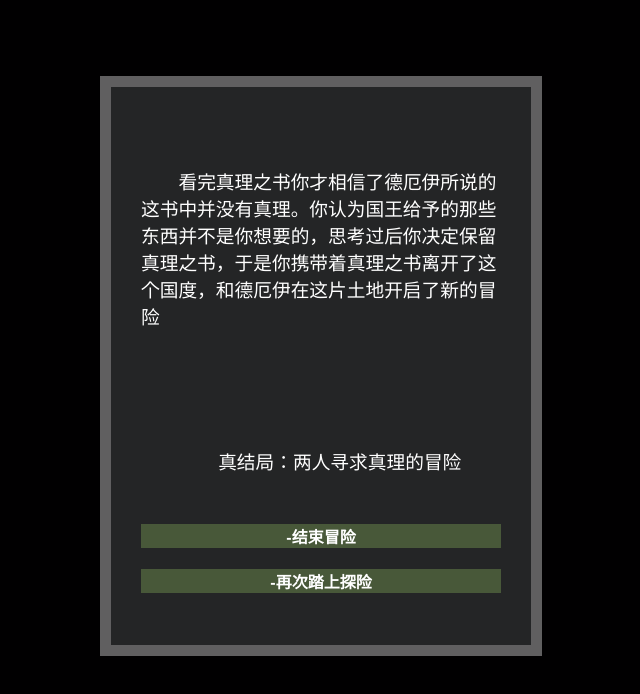
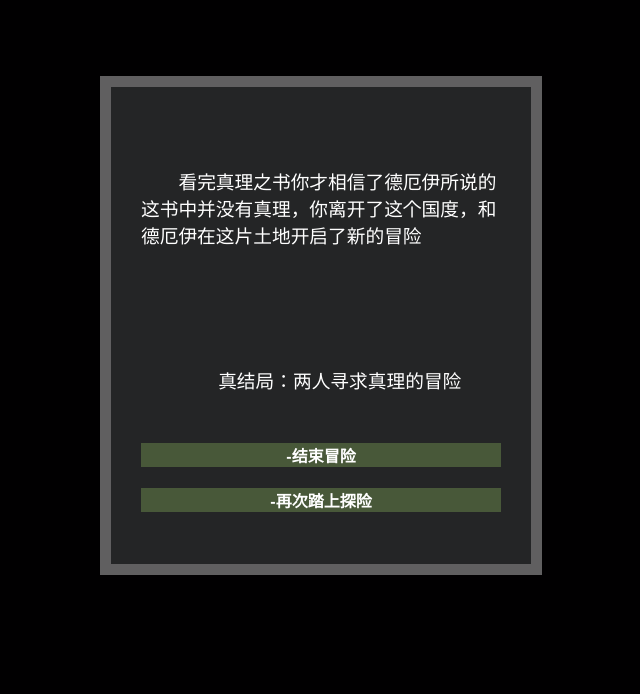
Before and after one commit to mope80/mope80.github.io, a plain HTML site: page trueEnd2.html in a window 1280 px wide. Shown: the whole page, without its empty margins (319-959 px from the left). Drawn offline with Linux system fonts and the light colour scheme.

Commit message:
Update trueEnd2.html

```diff
--- a/trueEnd2.html
+++ b/trueEnd2.html
@@ -8,7 +8,7 @@
   </head>
   <body style='background:#010001';>
   <div class="box">
-  <h3>看完真理之书你才相信了德厄伊所说的这书中并没有真理。你认为国王给予的那些东西并不是你想要的，思考过后你决定保留真理之书，于是你携带着真理之书离开了这个国度，和德厄伊在这片土地开启了新的冒险</h3>
+ <h3>看完真理之书你才相信了德厄伊所说的这书中并没有真理，你离开了这个国度，和德厄伊在这片土地开启了新的冒险</h3>
   <br>
   <h3>真结局：两人寻求真理的冒险</h3>
 <h4 onclick="trueEnd2()">-结束冒险</h4>
```
